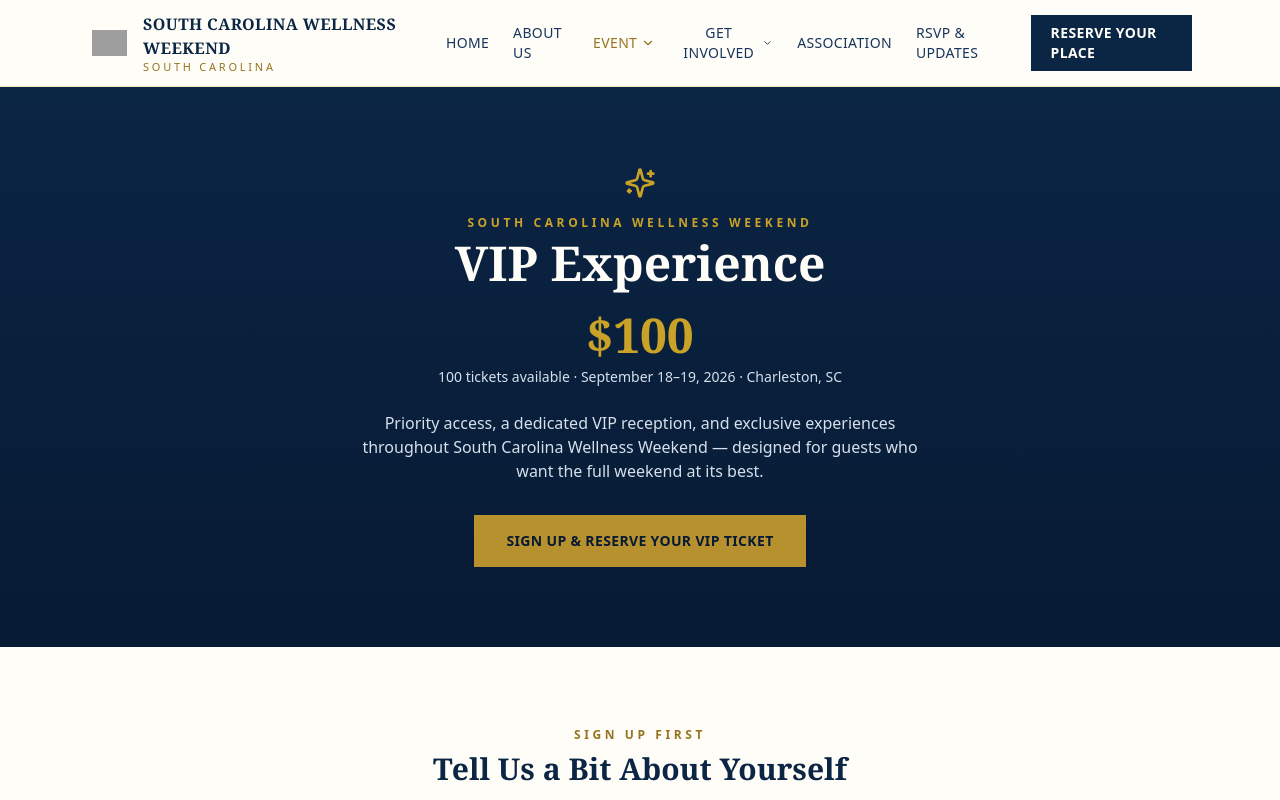
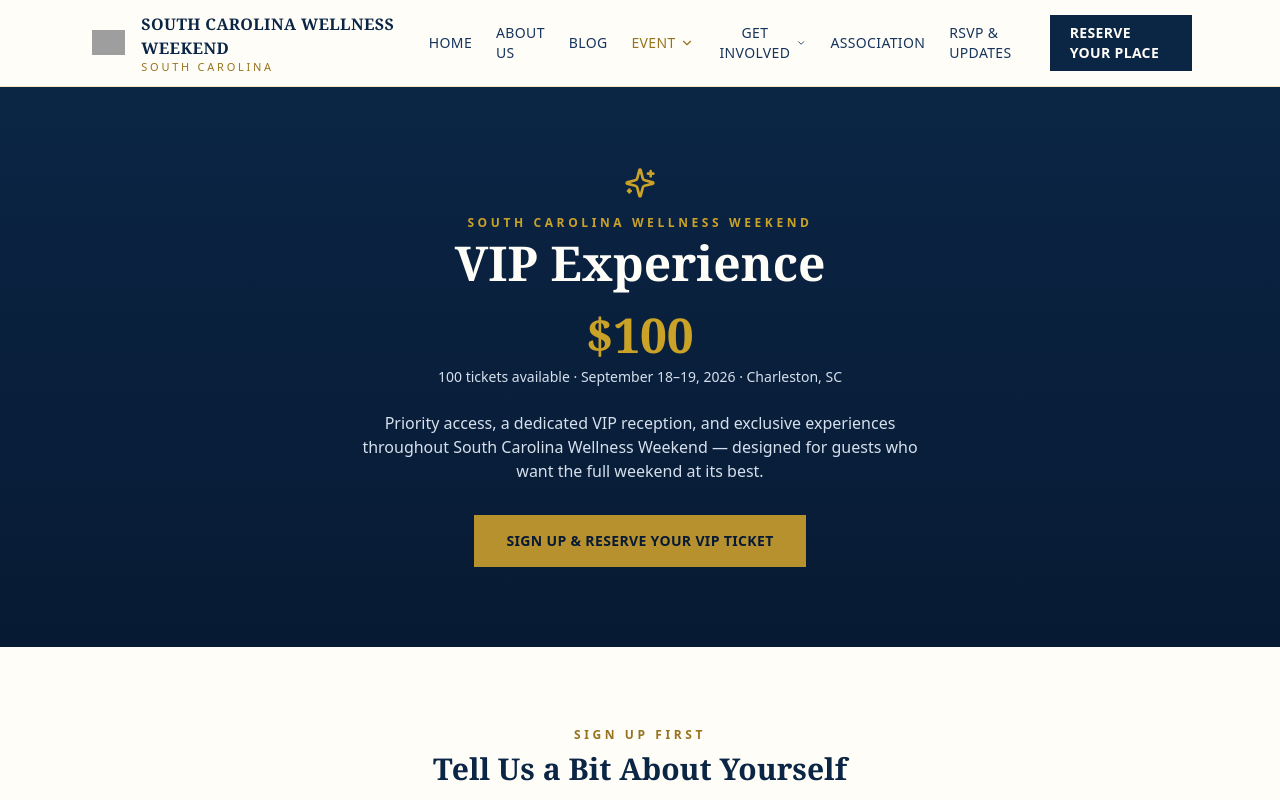
Before and after one commit to christopher776/world-wellness-weekend-sc, a Next.js app: page /vip-tickets in a window 1280 px wide. Shown: the top 800 px of the page. Built offline with nearby package versions, Linux system fonts and the light colour scheme; grey boxes are pictures that could not be loaded.

Commit message:
Wire up blog nav link, FAQ schema on VIP page, textarea row override, and Posts sheet docs

```diff
--- a/app/vip-tickets/page.tsx
+++ b/app/vip-tickets/page.tsx
@@ -1,6 +1,7 @@
 import type { Metadata } from "next";
 import { Sparkles, Ticket } from "lucide-react";
 import { RsvpForm } from "@/components/rsvp-form";
+import { FaqJsonLd } from "@/components/json-ld";
 import { siteConfig } from "@/lib/site-config";
 import { vipTicket } from "@/lib/data";
 
@@ -40,6 +41,7 @@ const faqs = [
 export default function VipTicketsPage() {
   return (
     <div>
+      <FaqJsonLd faqs={faqs} />
       <section className="bg-gradient-to-b from-navy-800 to-navy-900 py-20 text-center text-cream-100">
         <div className="mx-auto max-w-3xl px-6">
           <Sparkles className="mx-auto mb-4 h-8 w-8 text-gold-400" />
--- a/components/admin/content-form.tsx
+++ b/components/admin/content-form.tsx
@@ -193,7 +193,7 @@ export function ContentForm({ def, initialValues, id }: ContentFormProps) {
                 required={field.required}
                 value={values[field.name] || ""}
                 onChange={(e) => set(field.name, e.target.value)}
-                rows={4}
+                rows={field.rows ?? 4}
                 className="w-full rounded-md border border-navy-100 px-4 py-2.5 text-sm text-navy-800 focus:border-gold-600 focus:outline-none focus:ring-1 focus:ring-gold-600"
               />
               {field.helpText && <p className="mt-1 text-xs text-navy-400">{field.helpText}</p>}
--- a/components/nav.tsx
+++ b/components/nav.tsx
@@ -26,6 +26,7 @@ function isGroup(entry: NavEntry): entry is NavGroup {
 const navStructure: NavEntry[] = [
   { href: "/", label: "Home" },
   { href: "/about", label: "About Us" },
+  { href: "/blog", label: "Blog" },
   {
     label: "Event",
     children: [
```
Also changed, not shown: 1 other file (tests, documents, lock files or other folders).
